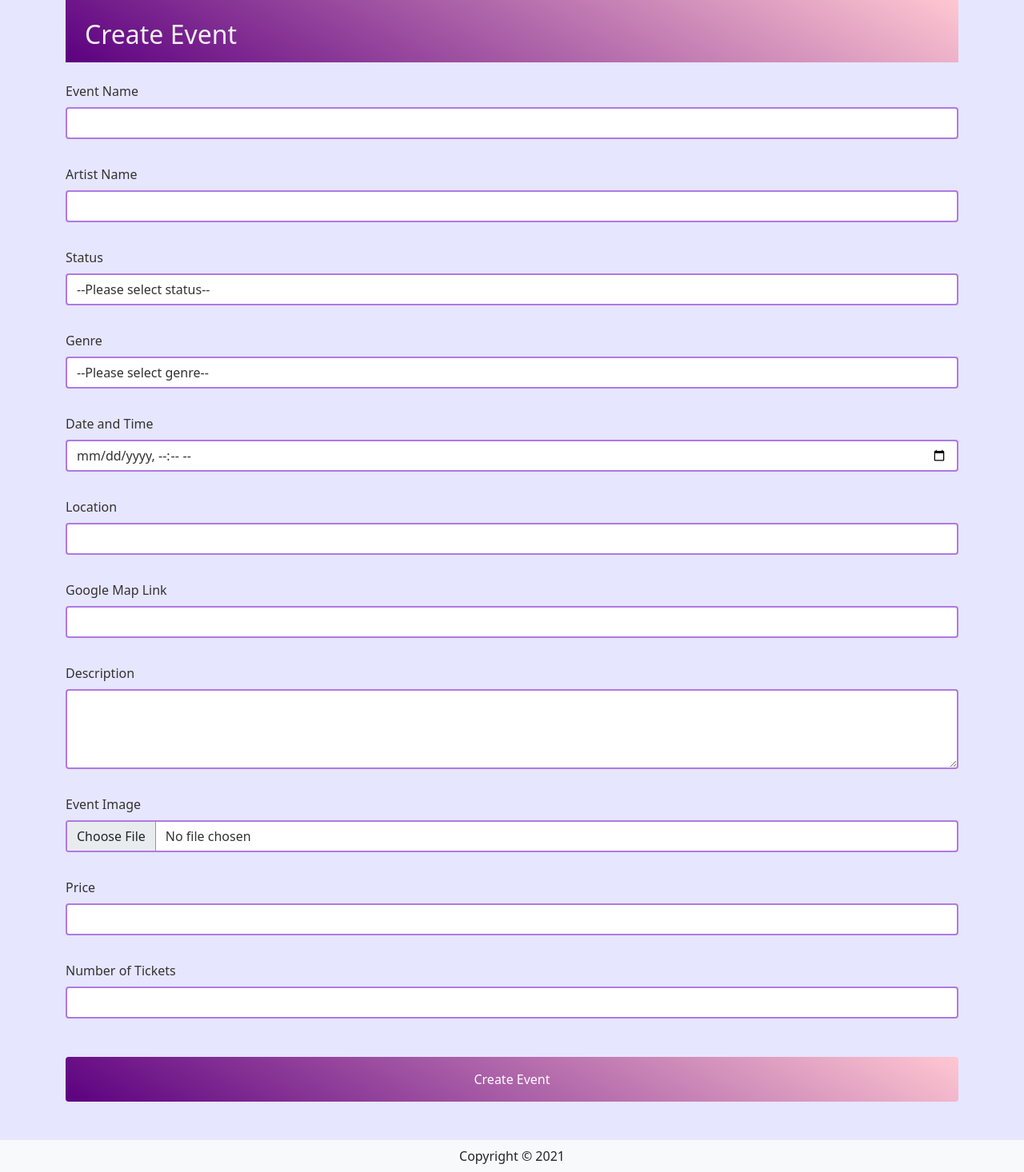
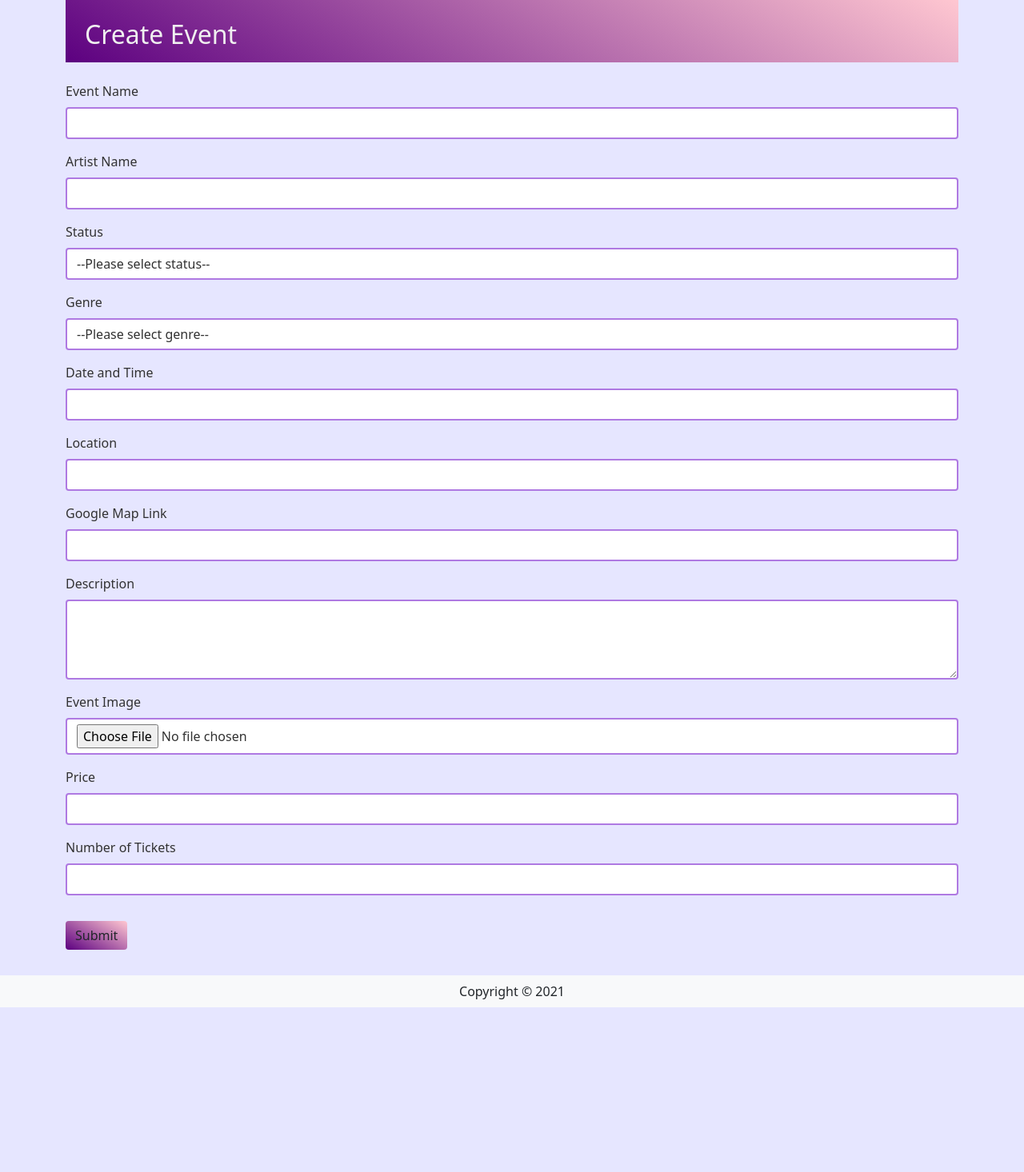
Before and after one commit to tymarcowong/TicketEZ, a Flask app: page /events/create in a window 1280 px wide. Shown: the part 57-1523 px from the top of the page at 80% size. After the commit the page ends 1317 px from the top, so only its background shows below. Run offline with Flask 2, Linux system fonts and the light colour scheme; some libraries are stand-ins or nearby versions.

Commit message:
create event working

```diff
--- a/website/events.py
+++ b/website/events.py
@@ -40,31 +40,34 @@ def show(id):
 @bp.route('/create', methods=['GET', 'POST'])
 # @login_required
 def create():
-    form = EventForm()
-#   if form.validate_on_submit():
-#     destination = Destination(
-#       name = event_form.event_name.data,
-#       artist_name = event_form.artist_name.data,
-#       status = event_form.status.data,
-#       genre = event_form.genre.data,
-#       date = event_form.datetime.data,
-#       location = event_form.location.data,
-#       map = event_form.google_map.data,
-#       description = event_form.description.data,
-#       image = check_upload_file(form),
-#       price = event_form.price.data,
-#       ticket_count = event_form.ticket_count.data
-#     )
-#     # add the object to the db session
-#     db.session.add(event)
-#     # commit to the database
-#     db.session.commit()
+    event_form = EventForm()
+    if event_form.validate_on_submit():
+        event = Event(
+        event_name = event_form.event_name.data,
+        artist_name = event_form.artist_name.data,
+        status = event_form.status.data,
+        genre = event_form.genre.data,
+        # update datetime format later
+        # date = event_form.datetime.data,
+        date = datetime(2021,10,16),
+        location = event_form.location.data,
+        google_map = event_form.google_map.data,
+        description = event_form.description.data,
+        image = check_event_img_file(event_form),
+        price = event_form.price.data,
+        num_tickets = event_form.num_tickers.data,
+        # update later once login is implementer
+        created_by = 2
+        )
+        # add the object to the db session
+        db.session.add(event)
+        # commit to the database
+        db.session.commit()
 
-#     flash(f'Successfully created new event', 'success')
+        flash(f'Successfully created new event', 'success')
 
-#     return redirect(url_for('destination.show', id=destination.id))
-#   return render_template('events/create.html', form=form)
-    return render_template('events/create.html', form=form, heading="Create Event")
+        return redirect(url_for('event.show', id=event.id))
+    return render_template('events/create.html', form=event_form, heading="Create Event")
 
 # route for posting comment to the event based on the given ID
 
@@ -93,12 +96,15 @@ def comment(event):
 
 
 @bp.route("<int:id>/update", methods=["GET", "POST"])
-def check_upload_file(form):
+
+
+def check_event_img_file(form):
     fp = form.image.data
     filename = fp.filename
     BASE_PATH = os.path.dirname(__file__)
+    EVENT_IMG_PATH = "static/img/events/"
     upload_path = os.path.join(
-        BASE_PATH, "static/images/", secure_filename(filename))
-    db_upload_path = "static/images/"+secure_filename(filename)
+        BASE_PATH, EVENT_IMG_PATH, secure_filename(filename))
+    db_upload_path = EVENT_IMG_PATH + secure_filename(filename)
     fp.save(upload_path)
     return db_upload_path
--- a/website/forms.py
+++ b/website/forms.py
@@ -1,6 +1,6 @@
 from flask_wtf import FlaskForm
 from wtforms.fields import TextAreaField, SubmitField, StringField, PasswordField, IntegerField, DateTimeField, SelectField
-from wtforms.fields.html5 import DateTimeLocalField
+from wtforms.fields.html5 import DateTimeField, DateTimeLocalField
 from wtforms.validators import InputRequired, Length, Email, EqualTo
 from flask_wtf.file import FileRequired, FileField, FileAllowed
 
@@ -29,15 +29,14 @@ class EventForm(FlaskForm):
     artist_name = StringField('Artist Name', validators=[InputRequired()])
     status = SelectField("Status", choices=[("", "--Please select status--"), ("active", "Active"), ("upcoming", "Upcoming"), ("inactive", "Inactive")])
     genre = SelectField("Genre", choices=[("", "--Please select genre--"), ("country", "Country"), ("electronic", "Electronic"), ("funk", "Funk"), ("hiphop", "Hip Hop"), ("jazz", "Jazz"), ("house", "House"), ("pop", "Pop"), ("rap", "Rap"), ("rock", "Rock")])
-    datetime = DateTimeLocalField('Date and Time', validators=[InputRequired()])
+    datetime = StringField('Date and Time', validators=[InputRequired()])
     location = StringField('Location', validators=[InputRequired()])
     google_map = StringField('Google Map Link', validators=[InputRequired()])
     description = TextAreaField('Description', validators=[InputRequired()])
-    image = FileField('Event Image', validators=[
-        FileRequired(message='Image cannot be empty'),
-        FileAllowed(ALLOWED_FILES, message=f'Only supports {ALLOWED_FILES}')])
+    image = FileField('Event Image', validators=[ FileRequired(), FileAllowed(ALLOWED_FILES, message=f"Accepted file types: {ALLOWED_FILES}")])
     price = StringField('Price', validators=[InputRequired()])
-    ticket_count = IntegerField("Number of Tickets", validators=[InputRequired()])
+    num_tickers = IntegerField("Number of Tickets", validators=[InputRequired()])
+    submit = SubmitField()
 
 # comment form
 class CommentForm(FlaskForm):
--- a/website/models.py
+++ b/website/models.py
@@ -48,7 +48,7 @@ class Event(db.Model):
     event_name = db.Column(db.String(100), nullable=False)
     artist_name = db.Column(db.String(50), nullable=False)
     genre = db.Column(db.String(20), nullable=False)
-    date = db.Column(db.DateTime, nullable=False)
+    date = db.Column(db.Date, nullable=False)
     location = db.Column(db.String(200), nullable=False)
     google_map = db.Column(db.String(500), nullable=False)
     description = db.Column(db.String(1000), nullable=False)
--- a/website/static/styles.css
+++ b/website/static/styles.css
@@ -52,9 +52,11 @@ main {
   object-fit: cover;
 }
 
-.btn-primary {
+.btn-primary,
+.btn-default {
   background-image: linear-gradient(30deg, var(--clr-purple), var(--clr-pink));
   border: none;
+  margin: 2em 0;
 }
 
 .jumbotronback {
@@ -82,7 +84,8 @@ textarea {
   height: 100px;
 }
 
-form li {
+form li,
+.help-block {
   color: red;
 }
 
@@ -158,6 +161,7 @@ form li {
   color: var(--clr-offwhite);
 }
 
+/* Form submit button */
 .account-box input:last-of-type,
 #event-details-form input:last-of-type {
   width: 100%;
--- a/website/templates/events/create.html
+++ b/website/templates/events/create.html
@@ -11,33 +11,6 @@
       <h2 class="page-heading px-4 pt-4 pb-3">Create Event</h2>
     </div>
   </div>
-  <form method="post" id="event-details-form">
-    {{ form.csrf_token }}
-    <!-- Loop through all fields in the form -->
-    {% for field in form %}
-    <!-- Hide wtf TokenField -->
-    {% if field.type == "CSRFTokenField" %}
-    <!-- Display fields normally -->
-    {% else %}
-    <!-- wtf label -->
-    {{ field.label }}
-    <!-- wtf field -->
-    {{ field(class="form-control") }}
-
-    <!-- wtf validation error -->
-    <ul>
-      {% for error in field.errors %}
-      <li>{{ error }}</li>
-      {% endfor %}
-    </ul>
-
-    {% endif %} {% endfor %}
-    <input
-      type="submit"
-      class="btn btn-primary py-3 my-5"
-      id="submit"
-      value="{{heading}}"
-    />
-  </form>
+  <div id="event-details-form">{{wtf.quick_form(form)}}</div>
 </div>
 {% endblock %}
--- a/website/templates/events/show.html
+++ b/website/templates/events/show.html
@@ -7,7 +7,7 @@
 <div class="event-details-image-container">
   <img
     class="event-details-image"
-    src="{{event.image}}"
+    src="../../{{event.image}}"
     alt="image of the event"
   />
 </div>
```
Also changed, not shown: website/sitedata.sqlite, website/static/img/events/IMG_2110.jpg (added).
